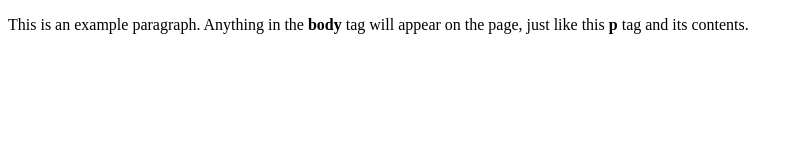
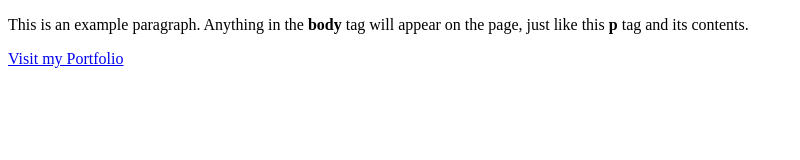
Before and after one commit to BishalK007/bishalk007.github.io, a plain HTML site: page index.html in a window 1280 px wide. Shown: the whole page, without its empty margins (0-800 px from the left). Drawn offline with Linux system fonts and the light colour scheme.

Commit message:
Update index.html

```diff
--- a/index.html
+++ b/index.html
@@ -5,5 +5,6 @@
   </head>
   <body>
     <p>This is an example paragraph. Anything in the <strong>body</strong> tag will appear on the page, just like this <strong>p</strong> tag and its contents.</p>
+    <a href="bit.lt/bishalk"> Visit my Portfolio</a>
   </body>
 </html>
```
